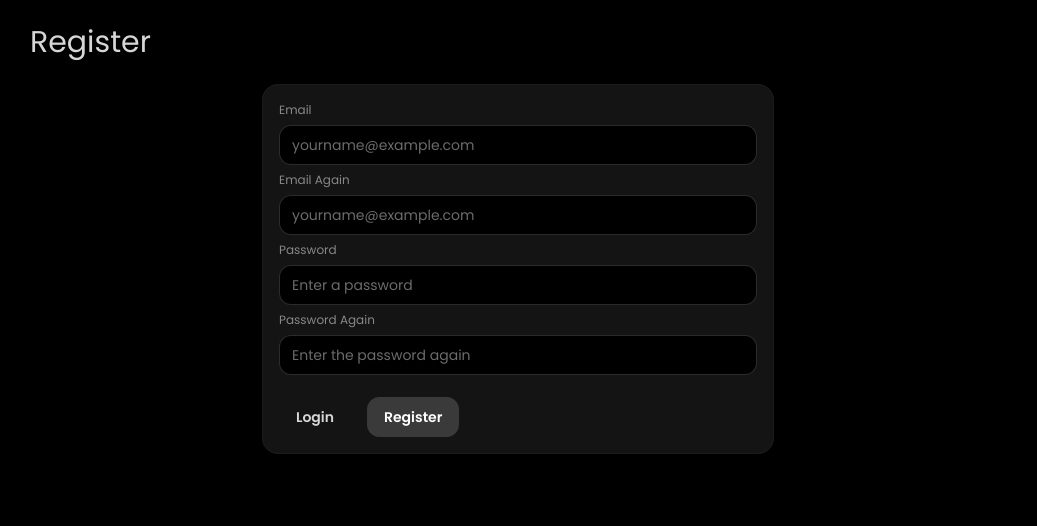
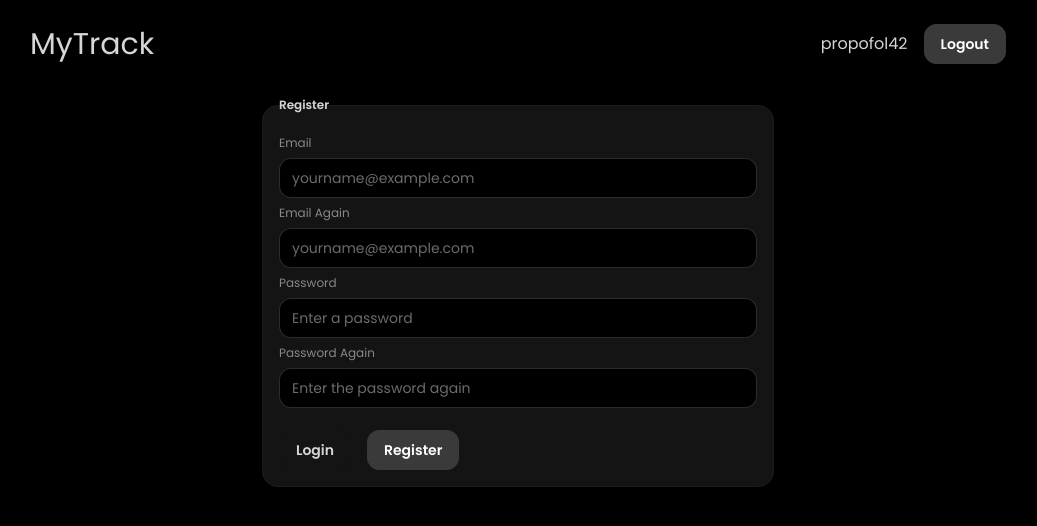
Before and after one commit to Doodlemax3000/vue-track, a Vue app: page /register in a window 1280 px wide. Shown: the top 526 px of the page, without its empty margins (122-1159 px from the left). Built offline with nearby package versions, Linux system fonts and the light colour scheme; the HTML template or start-up script is replaced by a standard one.

Commit message:
basic navbar

```diff
--- a/src/App.vue
+++ b/src/App.vue
@@ -1,15 +1,12 @@
-<script setup lang="ts"></script>
+<script setup lang="ts">
+import Navbar from '@/components/Navbar.vue'
+import { RouterView } from 'vue-router'
+</script>
 
 <template>
-  <!--
-  <main class="min-h-screen bg-zinc-950 text-zinc-100">
-    <div class="mx-auto w-full px-4 py-6 sm:px-6 md:max-w-2xl lg:max-w-4xl xl:max-w-5xl">
-      <RouterView> </RouterView>
-    </div>
-  </main>
--->
   <main>
     <div class="mx-auto w-full px-4 py-6 sm:px-6 md:max-w-2xl lg:max-w-4xl xl:max-w-5xl">
+      <Navbar />
       <RouterView> </RouterView>
     </div>
   </main>
--- /dev/null
+++ b/src/components/Navbar.vue
@@ -0,0 +1,11 @@
+<script setup lang="ts">
+import Button from '@/components/ui/Button.vue'
+</script>
+
+<template>
+  <div class="flex items-center justify-center gap-4">
+    <h1 class="text-3xl">MyTrack</h1>
+    <p class="ml-auto">propofol42</p>
+    <Button class="btn-neutral">Logout</Button>
+  </div>
+</template>
--- a/src/components/ui/Button.vue
+++ b/src/components/ui/Button.vue
@@ -1,5 +1,5 @@
 <template>
-  <button v-bind="$attrs" class="btn rounded-xl mt-4">
+  <button v-bind="$attrs" class="btn rounded-xl">
     <slot />
   </button>
 </template>
--- a/src/views/LoginView.vue
+++ b/src/views/LoginView.vue
@@ -21,9 +21,7 @@ function login(event: Event) {
 </script>
 
 <template>
-  <h1 class="text-3xl">Login</h1>
-
-  <FieldSet class="mt-6">
+  <FieldSet class="mt-6" legend="Login">
     <label class="label">Email</label>
     <BaseInput type="email" placeholder="yourname@example.com" />
 
@@ -32,7 +30,7 @@ function login(event: Event) {
 
     <p v-if="errorMsg" class="text-red-400 mt-4">{{ errorMsg }}</p>
 
-    <div class="flex gap-4">
+    <div class="flex gap-4 mt-4">
       <Button @click="register">Register</Button>
       <Button class="btn-neutral" @click="login">Login</Button>
     </div>
--- a/src/views/RegisterView.vue
+++ b/src/views/RegisterView.vue
@@ -21,9 +21,7 @@ function register(event: Event) {
 </script>
 
 <template>
-  <h1 class="text-3xl">Register</h1>
-
-  <FieldSet class="mt-6">
+  <FieldSet class="mt-6" legend="Register">
     <label class="label">Email</label>
     <BaseInput type="email" placeholder="yourname@example.com" />
 
@@ -38,7 +36,7 @@ function register(event: Event) {
 
     <p v-if="errorMsg" class="text-red-400 mt-4">{{ errorMsg }}</p>
 
-    <div class="flex gap-4">
+    <div class="flex gap-4 mt-4">
       <Button @click="login">Login</Button>
       <Button class="btn-neutral" @click="register">Register</Button>
     </div>
```
